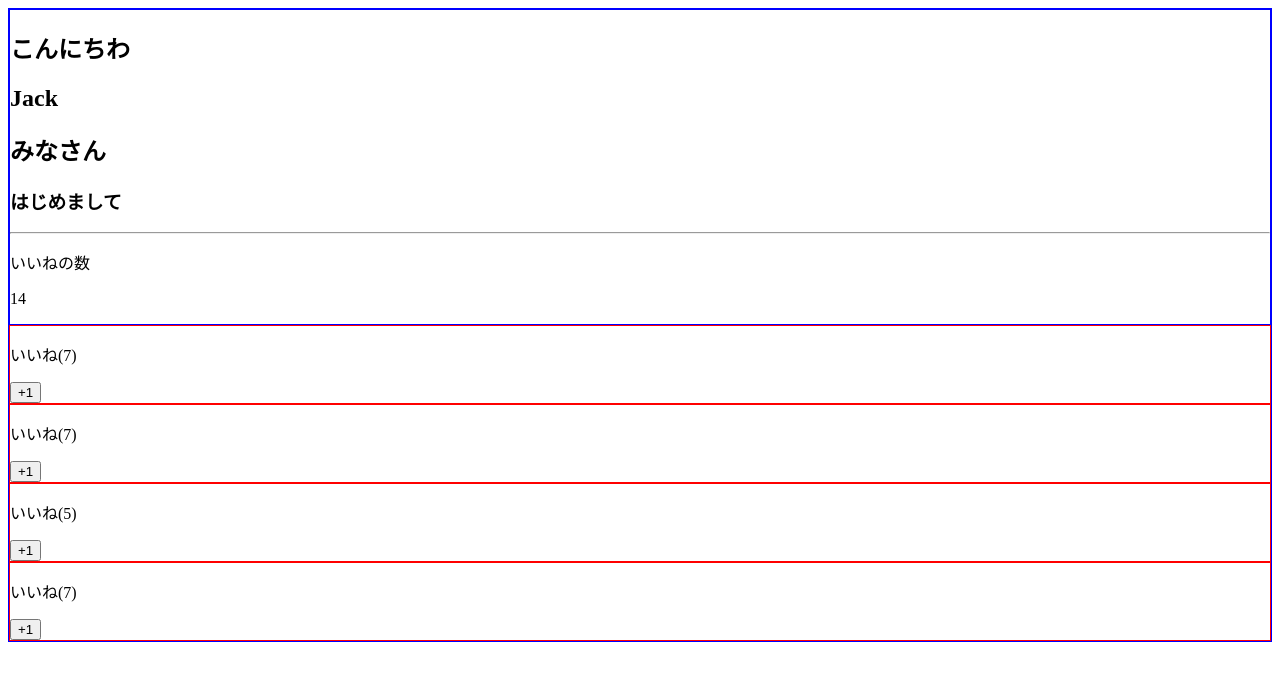
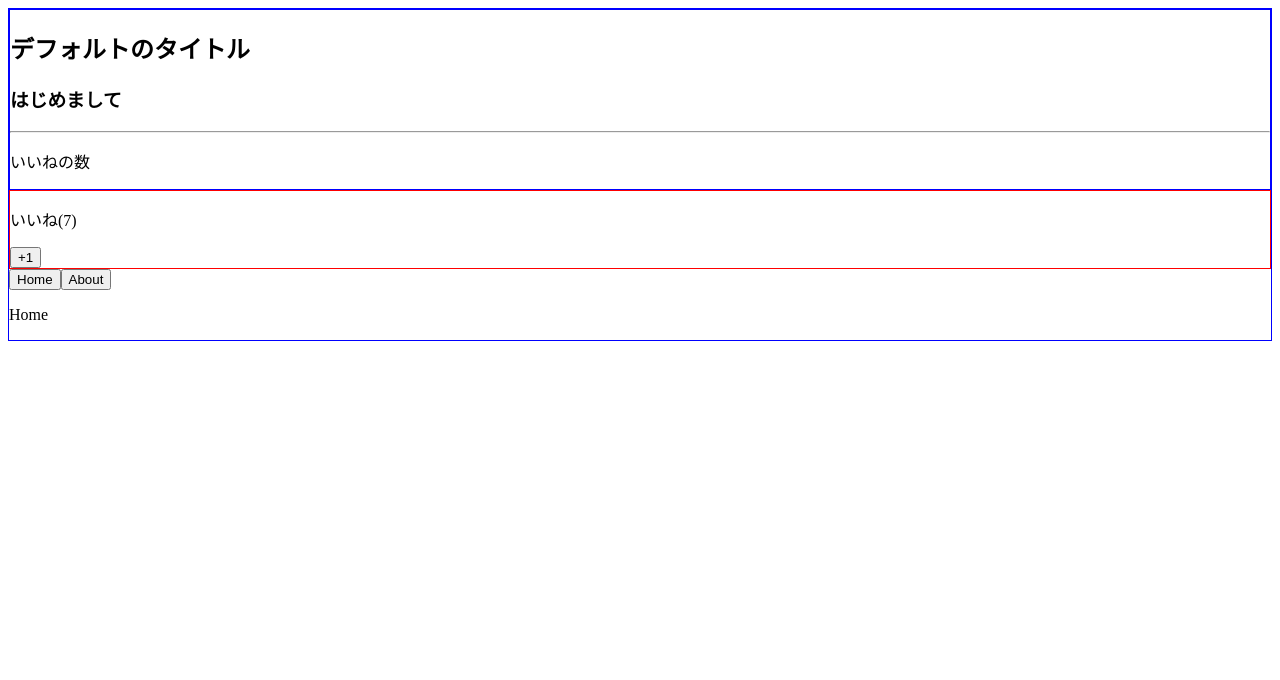
Before and after one commit to maitamin/vue-practice, a Vue app: page / in a window 1280 px wide. Shown: the top 680 px of the page. Built offline with nearby package versions, Linux system fonts and the light colour scheme.

Commit message:
動的コンポーネント（<component>）とインスタンスキャッシュ（<keep-alive>）。

```diff
--- a/src/App.vue
+++ b/src/App.vue
@@ -1,40 +1,35 @@
 <template>
   <div>
     <like-header>
-      <h2>みなさん</h2>
-      <template #[title]="slotProps">
-        <h2>こんにちわ</h2>
-        <h2>{{ slotProps.user.firstName }}</h2>
-      </template>
       <h3>はじめまして</h3>
-      <template v-slot:number>
-        <p>{{ number }}</p>
-      </template>
     </like-header>
-    <!-- <like-header header-text="hello">
-      <h1>トータルのいいね数</h1>
-      <h2>{{ number }}</h2>
-    </like-header> -->
-    <likeNumber :totalNumber="number" @my-click="incrementNumber"></likeNumber>
-    <like-number :total-number="number"></like-number>
-    <like-number></like-number>
     <!-- これが一番の推奨系ぽい（要素はキャメル、属性はケバブ、イベントはケバブ） -->
     <likeNumber :total-number="number" @my-click="incrementNumber"></likeNumber>
+
+    <button @click="currentComponent='Home'">Home</button>
+    <button @click="currentComponent='About'">About</button>
+    <keep-alive>
+      <component :is="currentComponent"></component>
+    </keep-alive>
   </div>
 </template>
 
 <script>
 import LikeHeader from './components/LikeHeader';
+import About from './components/About';
+import Home from './components/Home';
 
 export default {
   data() {
     return {
       number: 14,
-      title: "title",
+      currentComponent: "Home"
     };
   },
   components: {
-    LikeHeader
+    LikeHeader,
+    About,
+    Home,
   },
   methods: {
     incrementNumber(value) {
--- /dev/null
+++ b/src/components/About.vue
@@ -0,0 +1,20 @@
+<template>
+  <div>
+    <p>About</p>
+    <input type="text">
+  </div>
+</template>
+
+<script>
+export default {
+  destroyed() {
+    console.log("destroyed");
+  },
+  deactivated() {
+    console.log("deactivated");
+  },
+  activated() {
+    console.log("activated");
+  },
+}
+</script>
--- /dev/null
+++ b/src/components/Home.vue
@@ -0,0 +1,3 @@
+<template>
+  <p>Home</p>
+</template>
```
